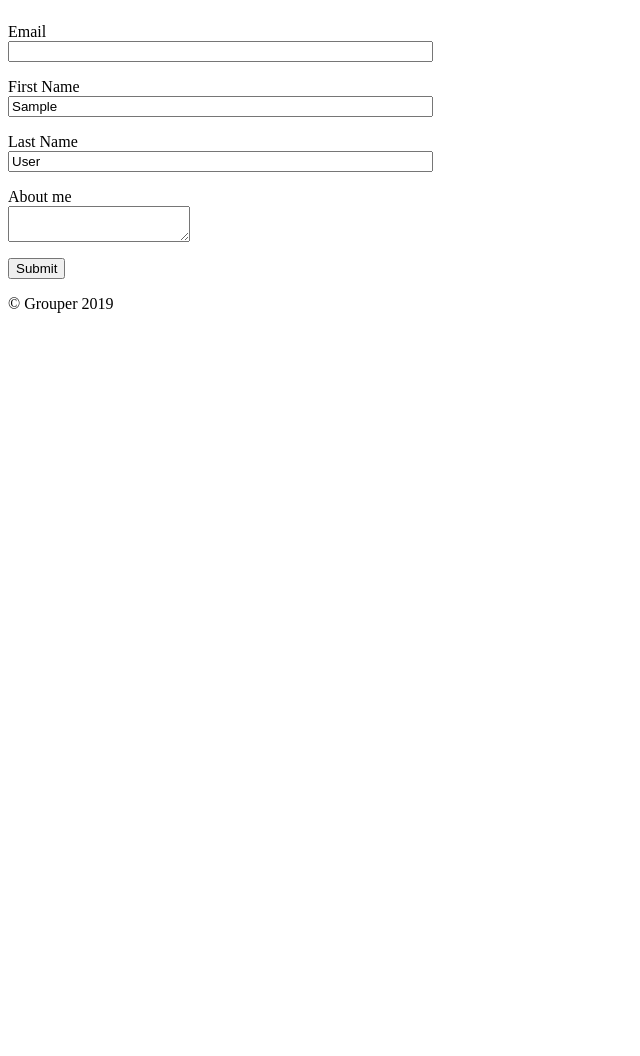
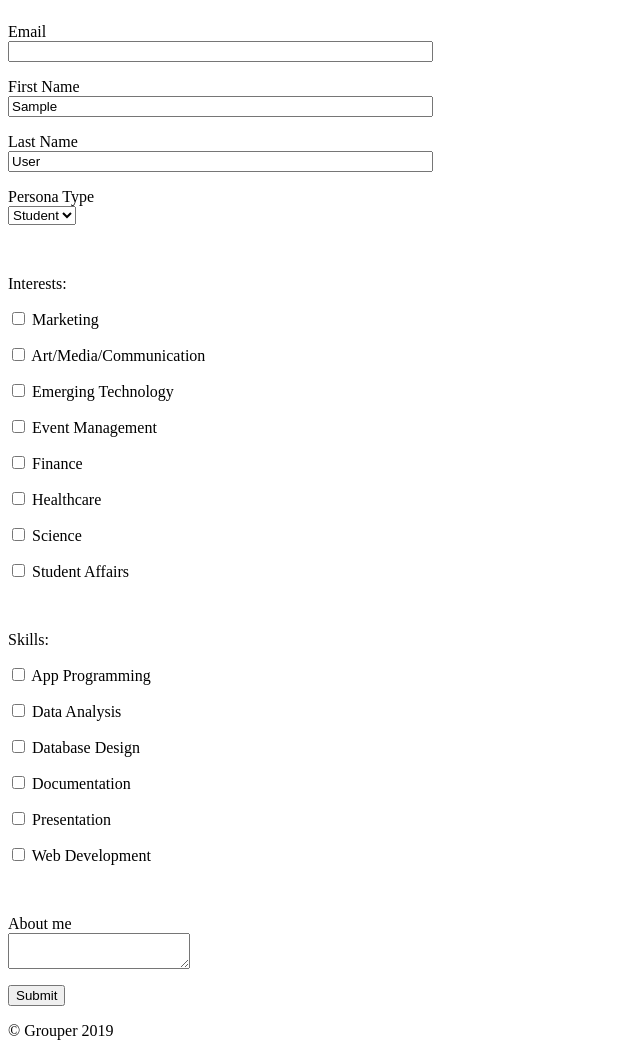
Before and after one commit to bribowen/grouper, a Flask app: page /edit_profile in a window 1280 px wide. Shown: the part 144-1200 px from the top of the page, without its empty margins (0-640 px from the left). Before the commit the page ends 457 px from the top, so only its background shows below. Run offline with Flask 2, Linux system fonts and the light colour scheme; the visitor is signed in with stand-in values (Sample User, id 1); data comes from the database, SQL or seed files in the repository; some libraries are stand-ins or nearby versions.

Commit message:
Added in interests and skills; not updating db yet

```diff
--- a/app/forms.py
+++ b/app/forms.py
@@ -1,5 +1,5 @@
 from flask_wtf import FlaskForm
-from wtforms import StringField, PasswordField, BooleanField, SubmitField, IntegerField, TextAreaField
+from wtforms import StringField, PasswordField, BooleanField, SubmitField, IntegerField, TextAreaField, SelectField
 from wtforms.validators import DataRequired, ValidationError, Email, EqualTo, Length
 from app.models import Profile
 
@@ -10,14 +10,30 @@ class LoginForm(FlaskForm):
     submit = SubmitField('Sign In')
 
 class RegistrationForm(FlaskForm):
+    persona_choices = [('Student', 'Student'), ('Faculty', 'Faculty')]
+
     uin = IntegerField('UIN', validators=[DataRequired()])
     fname = StringField('First Name', validators=[DataRequired()])
     lname = StringField('Last Name', validators=[DataRequired()])
-    persona = StringField('Persona Type', validators=[DataRequired()])
+    persona = SelectField('Persona Type', choices=persona_choices, validators=[DataRequired()])
     phone = StringField('Phone Number', validators=[DataRequired()])
     email = StringField('Email', validators=[DataRequired(), Email()])
     password = PasswordField('Password', validators=[DataRequired()])
     password2 = PasswordField('Repeat Password', validators=[DataRequired(), EqualTo('password')])
+    marketing = BooleanField('Marketing')
+    art = BooleanField('Art/Media/Communication')
+    tech = BooleanField('Emerging Technology')
+    event = BooleanField('Event Management')
+    finance = BooleanField('Finance')
+    healthcare = BooleanField('Healthcare')
+    science = BooleanField('Science')
+    affairs = BooleanField('Student Affairs')
+    app = BooleanField('App Programming')
+    datan = BooleanField('Data Analysis')
+    database = BooleanField('Database Design')
+    document = BooleanField('Documentation')
+    presentation = BooleanField('Presentation')
+    web = BooleanField('Web Development')
     submit = SubmitField('Submit')
 
     def validate_email(self, email):
@@ -31,9 +47,26 @@ class RegistrationForm(FlaskForm):
             raise ValidationError('A profile with that UIN is already registered.')
 
 class EditProfileForm(FlaskForm):
+    choices = [('Student', 'Student'), ('Faculty', 'Faculty')]
+
     email = StringField('Email', validators=[DataRequired()])
     fname = StringField('First Name', validators=[DataRequired()])
     lname = StringField('Last Name', validators=[DataRequired()])
+    persona = SelectField('Persona Type', choices=choices, validators=[DataRequired()])
+    marketing = BooleanField('Marketing')
+    art = BooleanField('Art/Media/Communication')
+    tech = BooleanField('Emerging Technology')
+    event = BooleanField('Event Management')
+    finance = BooleanField('Finance')
+    healthcare = BooleanField('Healthcare')
+    science = BooleanField('Science')
+    affairs = BooleanField('Student Affairs')
+    app = BooleanField('App Programming')
+    datan = BooleanField('Data Analysis')
+    database = BooleanField('Database Design')
+    document = BooleanField('Documentation')
+    presentation = BooleanField('Presentation')
+    web = BooleanField('Web Development')
     about_me = TextAreaField('About me', validators=[Length(min=0, max=140)])
     submit = SubmitField('Submit')
 
--- a/app/routes.py
+++ b/app/routes.py
@@ -106,6 +106,7 @@ def edit_profile():
         current_user.email_address = form.email.data
         current_user.first_name = form.fname.data
         current_user.last_name = form.lname.data
+        current_user.user_persona_type = form.persona.data
         current_user.about_me = form.about_me.data
         db.session.commit()
         flash('Your changes have been saved.')
--- a/app/templates/edit_profile.html
+++ b/app/templates/edit_profile.html
@@ -26,6 +26,31 @@
             {% endfor %}
         </p>
         <p>
+            {{ form.persona.label }}<br>
+            {{ form.persona }}<br>
+            {% for error in form.persona.errors %}
+            <span style="color: red;">[{{ error }}]</span>
+            {% endfor %}
+        </p><br>
+
+        <p>Interests:</p>
+        <p>{{ form.marketing() }} {{ form.marketing.label }}</p>
+        <p>{{ form.art() }} {{ form.art.label }}</p>
+        <p>{{ form.tech() }} {{ form.tech.label }}</p>
+        <p>{{ form.event() }} {{ form.event.label }}</p>
+        <p>{{ form.finance() }} {{ form.finance.label }}</p>
+        <p>{{ form.healthcare() }} {{ form.healthcare.label }}</p>
+        <p>{{ form.science() }} {{ form.science.label }}</p>
+        <p>{{ form.affairs() }} {{ form.affairs.label }}</p><br>
+
+        <p>Skills:</p>
+        <p>{{ form.app() }} {{ form.app.label }}</p>
+        <p>{{ form.datan() }} {{ form.datan.label }}</p>
+        <p>{{ form.database() }} {{ form.database.label }}</p>
+        <p>{{ form.document() }} {{ form.document.label }}</p>
+        <p>{{ form.presentation() }} {{ form.presentation.label }}</p>
+        <p>{{ form.web() }} {{ form.web.label }}</p><br>
+        <p>
             {{ form.about_me.label }}<br>
             {{ form.about_me(size=50) }}<br>
             {% for error in form.about_me.errors %}
--- a/app/templates/register.html
+++ b/app/templates/register.html
@@ -27,9 +27,11 @@
         </p>
 
         <p>
-
             {{ form.persona.label }}<br>
-            {{ form.persona(size=32) }}
+            {{ form.persona }}<br>
+            {% for error in form.persona.errors %}
+            <span style="color: red;">[{{ error }}]</span>
+            {% endfor %}
         </p>
 
         <p>
```
